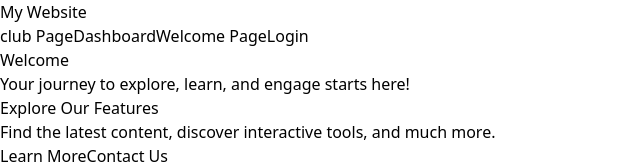
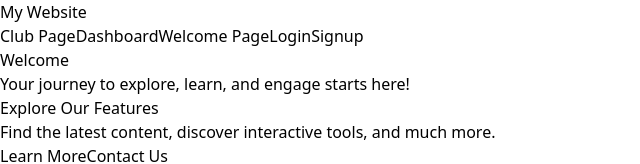
Before and after one commit to say-het/ClubHive, a React (Vite) app in the folder frontend/: page / in a window 1280 px wide. Shown: the top 164 px of the page, without its empty margins (0-640 px from the left). Built offline with nearby package versions, Linux system fonts and the light colour scheme.

Commit message:
navbar updation

```diff
--- a/frontend/src/components/Home.jsx
+++ b/frontend/src/components/Home.jsx
@@ -149,7 +149,7 @@ const seeAllClubs = async()=>{
                     className={`w-full sm:w-1/3 md:w-1/4 lg:w-1/5 xl:w-1/6 ${isDarkTheme ? 'bg-teal-700' : 'bg-teal-500'} text-white rounded-lg shadow-md flex items-center justify-between p-4 my-4 transform transition duration-300 hover:scale-105`}
                   >
                     <button className="w-full text-left">
-                      {group.clubUniqueName}
+                      {group.name}
                       {/* <span>{group.name}</span> */}
                     </button>
                   </Link>
--- a/frontend/src/components/Navbar.jsx
+++ b/frontend/src/components/Navbar.jsx
@@ -34,11 +34,11 @@ function Navbar() {
     <nav className="bg-gray-800 text-white p-4 flex justify-between items-center">
       <h1 className="text-xl">{heading || 'My Website'}</h1>
 
-      <div className="flex space-x-4">
+      <div className="flex space-x-4 items-center">
         {/* Navigation buttons */}
         <Link to="/club">
           <button className="bg-blue-600 text-white px-4 py-2 rounded hover:bg-blue-500 focus:outline-none">
-            club Page
+            Club Page
           </button>
         </Link>
         <Link to="/home">
@@ -51,14 +51,45 @@ function Navbar() {
             Welcome Page
           </button>
         </Link>
-        <Link to={isLoggedIn ? "/" : "/login"}>
-          <button
-            onClick={isLoggedIn ? handleLogout : null}
-            className="bg-blue-600 text-white px-4 py-2 rounded hover:bg-blue-500 focus:outline-none"
-          >
-            {isLoggedIn ? "Logout" : "Login"}
-          </button>
-        </Link>
+
+        {/* Login and Signup buttons */}
+        {!isLoggedIn && (
+          <>
+            <Link to="/login">
+              <button className="bg-blue-600 text-white px-4 py-2 rounded hover:bg-blue-500 focus:outline-none">
+                Login
+              </button>
+            </Link>
+            <Link to="/signup">
+              <button className="bg-blue-600 text-white px-4 py-2 rounded hover:bg-blue-500 focus:outline-none">
+                Signup
+              </button>
+            </Link>
+          </>
+        )}
+
+        {/* Logout button */}
+        {isLoggedIn && (
+          <Link to="/">
+            <button
+              onClick={handleLogout}
+              className="bg-blue-600 text-white px-4 py-2 rounded hover:bg-blue-500 focus:outline-none"
+            >
+              Logout
+            </button>
+          </Link>
+        )}
+
+        {/* Avatar */}
+        {isLoggedIn && (
+          <div className="ml-4">
+            <img
+              src="https://via.placeholder.com/40"
+              alt="User Avatar"
+              className="w-10 h-10 rounded-full"
+            />
+          </div>
+        )}
       </div>
     </nav>
   );
```
Also changed, not shown: frontend/src/authentication/Signup.jsx (line endings or trailing spaces), 1 other file (tests, documents, lock files or other folders).
